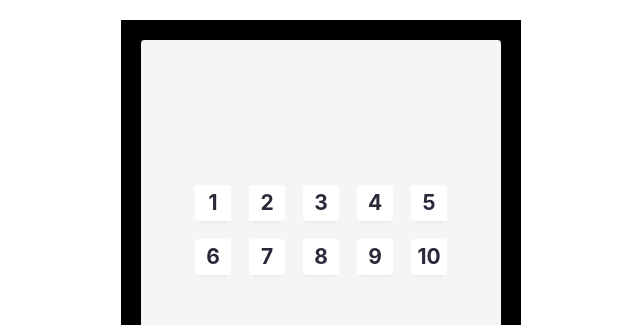
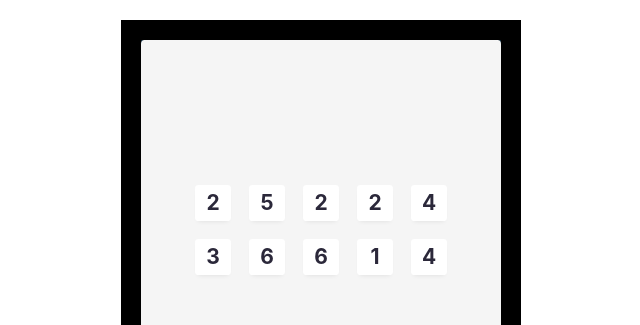
Before and after one commit to davide2894/react-course-tenzies-game, a React (Create React App) app: page / in a window 1280 px wide. Shown: the top 325 px of the page, without its empty margins (319-959 px from the left). Built offline with nearby package versions, Linux system fonts and the light colour scheme.

Commit message:
feat: generato 10 random dice on load

```diff
--- a/src/components/app/App.jsx
+++ b/src/components/app/App.jsx
@@ -1,37 +1,37 @@
 import './App.scss';
 import Die from '../die/Die';
+import { useState } from 'react';
+import { nanoid } from 'nanoid';
 
 function App() {
-  /**
+/**
  * Challenge:
  *
- * - Create a Die component that takes a `value` prop
- * - Render 10 instances of the Die component (manually)
- *      - Provide a number between 1-6 for the value on each
- *        for now
- * - Style the <main> and <Die> components
- *   to look like they do in the slide
- *      - Hints: Create a container to hold the 10 instances
- *        of the Die component, and use CSS Grid to lay them
- *        out evenly in 2 rows of 5 columns
- *      - Use flexbox on main to center the dice container
- *        in the center of the page
+ * Create state to hold our array of numbers. (Initialize
+ * the state by calling our `allNewDice` function so it
+ * loads all new dice as soon as the app loads)
+ *
+ * Map over the state numbers array to generate our array
+ * of Die elements and render those in place of our
+ * manually-written 10 Die elements.
  */
+  const [dice, setDice] = useState(allNewDice());
+
+  function allNewDice(){
+    var newDiceArray = [];
+    for(var i = 0; i < 10; i++) {
+      newDiceArray.push(Math.floor(Math.random() * (6 - 1 + 1) + 1));
+    }
+    return newDiceArray;
+  }
+
+  const diceElements = dice.map(die => <Die key={nanoid()} value={die}/>);
 
   return (
     <div className="app">
       <main>
-        <div class="dices">
-          <Die value={1}/>
-          <Die value={2}/>
-          <Die value={3}/>
-          <Die value={4}/>
-          <Die value={5}/>
-          <Die value={6}/>
-          <Die value={7}/>
-          <Die value={8}/>
-          <Die value={9}/>
-          <Die value={10}/>
+        <div className="dices">
+          {diceElements}
         </div>
       </main>
     </div>
```
